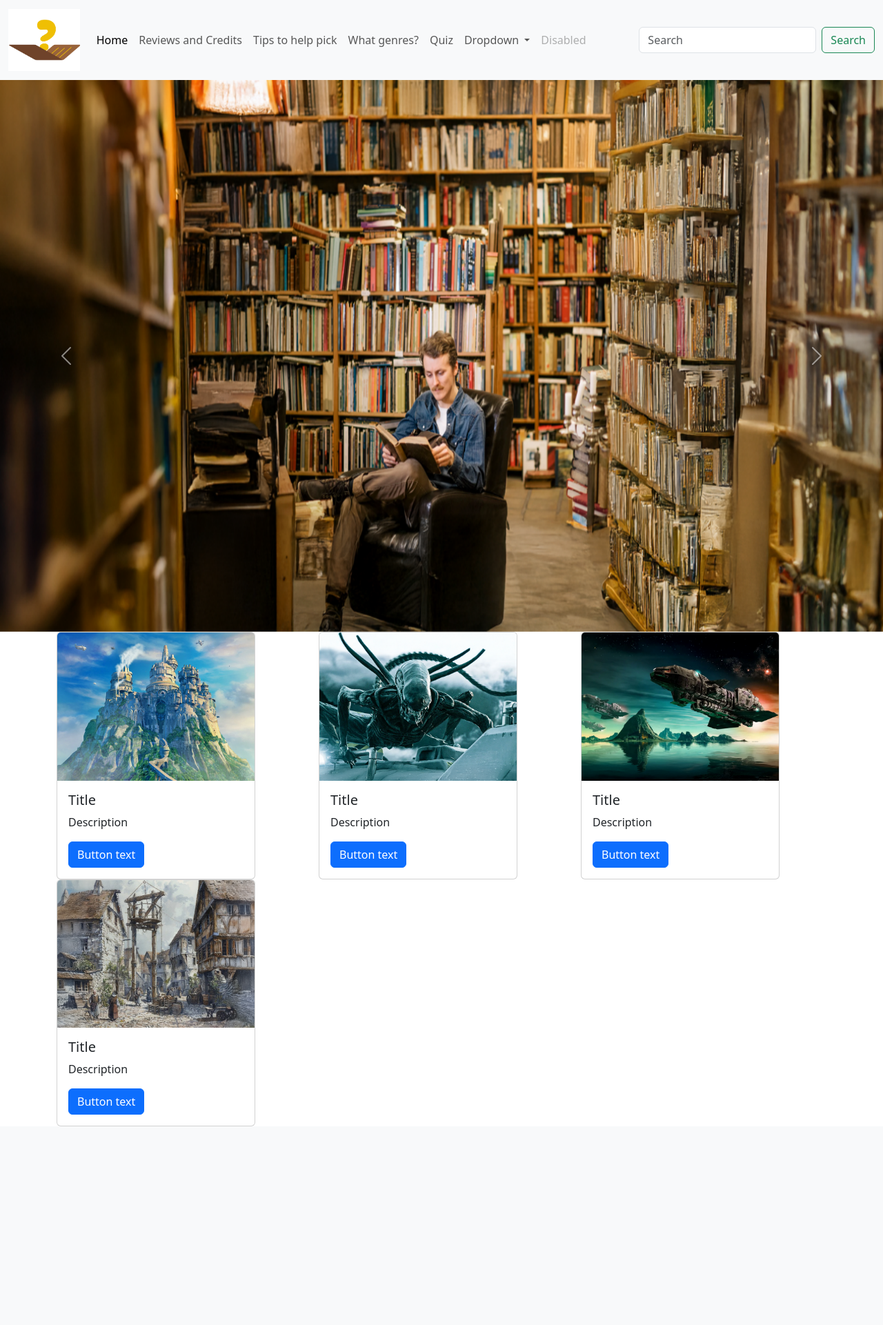
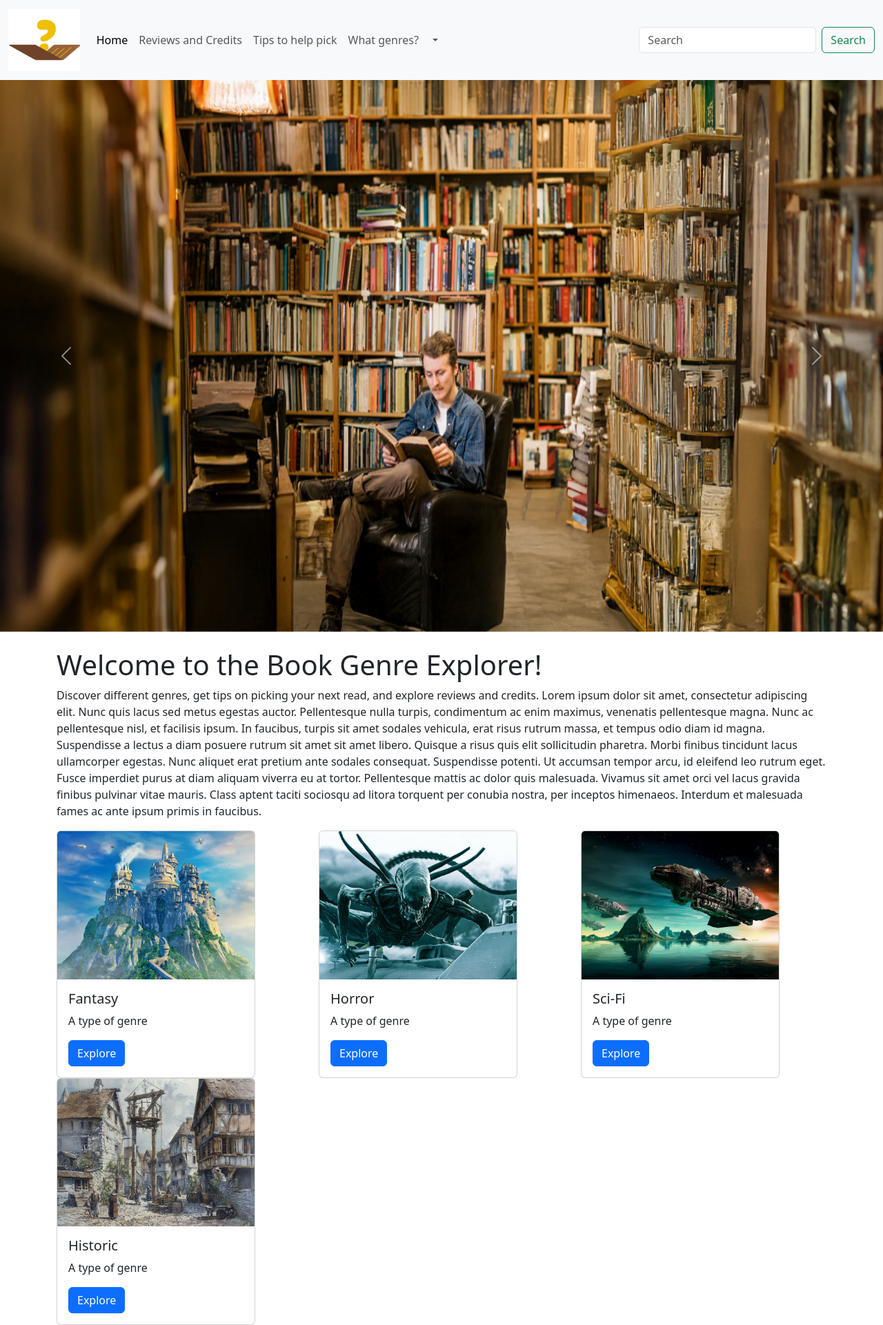
Before and after one commit to TempeHS/2026CT_Web_Daniel.SDLF, a Flask app: page / in a window 1280 px wide. Shown: the whole page at 69% size. Before the commit the page ends 1633 px from the top, so only its background shows below. Run offline with Flask 3, Linux system fonts and the light colour scheme.

Commit message:
make navbar functional and add content to home

```diff
--- a/main.py
+++ b/main.py
@@ -7,10 +7,10 @@
 @app.route('/')
 def index():
     card_data = (
-        ("Title", "Description", "Button text", "static/images/CARDONE.png"),
-        ("Title", "Description", "Button text", "static/images/CARDTWO.png"),
-        ("Title", "Description", "Button text", "static/images/CARDTHREE.png"),
-        ("Title", "Description", "Button text", "static/images/CARDFOUR.png"),
+        ("Fantasy", "A type of genre", "Explore", "static/images/CARDONE.png"),
+        ("Horror", "A type of genre", "Explore", "static/images/CARDTWO.png"),
+        ("Sci-Fi", "A type of genre", "Explore", "static/images/CARDTHREE.png"),
+        ("Historic", "A type of genre", "Explore", "static/images/CARDFOUR.png"),
     )
     return render_template("index.html", cards=card_data), 200
 
@@ -25,6 +25,18 @@
     return render_template("RAC.html"), 200
 
 
+@app.route('/Home.html')
+def Home():
+    return render_template("Home.html"), 200
+
+
+@app.route('/TTHP.html')
+def TTHP():
+    return render_template("TTHP.html"), 200
+
+@app.route('/WG.html')
+def WG():
+    return render_template("WG.html"), 200
 
 if __name__ == '__main__':
     app.run(debug=True)
--- a/templates/index.html
+++ b/templates/index.html
@@ -1,6 +1,28 @@
 {% extends 'layout.html' %} {% block content %} {% include
 "partials/slider.html" %}
-<div class="container">
+<div class="container mt-4">
+  <div class="row">
+    <div class="col-12">
+      <h1>Welcome to the Book Genre Explorer!</h1>
+      <p>
+        Discover different genres, get tips on picking your next read, and
+        explore reviews and credits. Lorem ipsum dolor sit amet, consectetur
+        adipiscing elit. Nunc quis lacus sed metus egestas auctor. Pellentesque
+        nulla turpis, condimentum ac enim maximus, venenatis pellentesque magna.
+        Nunc ac pellentesque nisl, et facilisis ipsum. In faucibus, turpis sit
+        amet sodales vehicula, erat risus rutrum massa, et tempus odio diam id
+        magna. Suspendisse a lectus a diam posuere rutrum sit amet sit amet
+        libero. Quisque a risus quis elit sollicitudin pharetra. Morbi finibus
+        tincidunt lacus ullamcorper egestas. Nunc aliquet erat pretium ante
+        sodales consequat. Suspendisse potenti. Ut accumsan tempor arcu, id
+        eleifend leo rutrum eget. Fusce imperdiet purus at diam aliquam viverra
+        eu at tortor. Pellentesque mattis ac dolor quis malesuada. Vivamus sit
+        amet orci vel lacus gravida finibus pulvinar vitae mauris. Class aptent
+        taciti sociosqu ad litora torquent per conubia nostra, per inceptos
+        himenaeos. Interdum et malesuada fames ac ante ipsum primis in faucibus.
+      </p>
+    </div>
+  </div>
   <div class="row">
     {% for card in cards %}
     <div class="col">
--- a/templates/partials/menu.html
+++ b/templates/partials/menu.html
@@ -15,20 +15,19 @@
     <div class="collapse navbar-collapse" id="navbarSupportedContent">
       <ul class="navbar-nav me-auto mb-2 mb-lg-0">
         <li class="nav-item">
-          <a class="nav-link active" aria-current="page" href="#">Home</a>
+          <a class="nav-link active" aria-current="page" href="index.html"
+            >Home</a
+          >
         </li>
         <li class="nav-item">
           <a class="nav-link" href="RAC.html">Reviews and Credits</a>
         </li>
 
         <li class="nav-item">
-          <a class="nav-link" href="">Tips to help pick</a>
+          <a class="nav-link" href="TTHP.html">Tips to help pick</a>
         </li>
         <li class="nav-item">
-          <a class="nav-link" href="">What genres?</a>
-        </li>
-        <li class="nav-item">
-          <a class="nav-link" href="">Quiz</a>
+          <a class="nav-link" href="WG.html">What genres?</a>
         </li>
         <li class="nav-item dropdown">
           <a
@@ -38,17 +37,7 @@
             data-bs-toggle="dropdown"
             aria-expanded="false"
           >
-            Dropdown
           </a>
-          <ul class="dropdown-menu">
-            <li><a class="dropdown-item" href="#">Action</a></li>
-            <li><a class="dropdown-item" href="#">Another action</a></li>
-            <li><hr class="dropdown-divider" /></li>
-            <li><a class="dropdown-item" href="#">Something else here</a></li>
-          </ul>
-        </li>
-        <li class="nav-item">
-          <a class="nav-link disabled" aria-disabled="true">Disabled</a>
         </li>
       </ul>
       <form class="d-flex" role="search">
```
Also changed, not shown: templates/RAC.html (+10 -2 lines), templates/TTHP.html (added, +22 -0 lines), templates/WG.html (added, +22 -0 lines), README.md.
